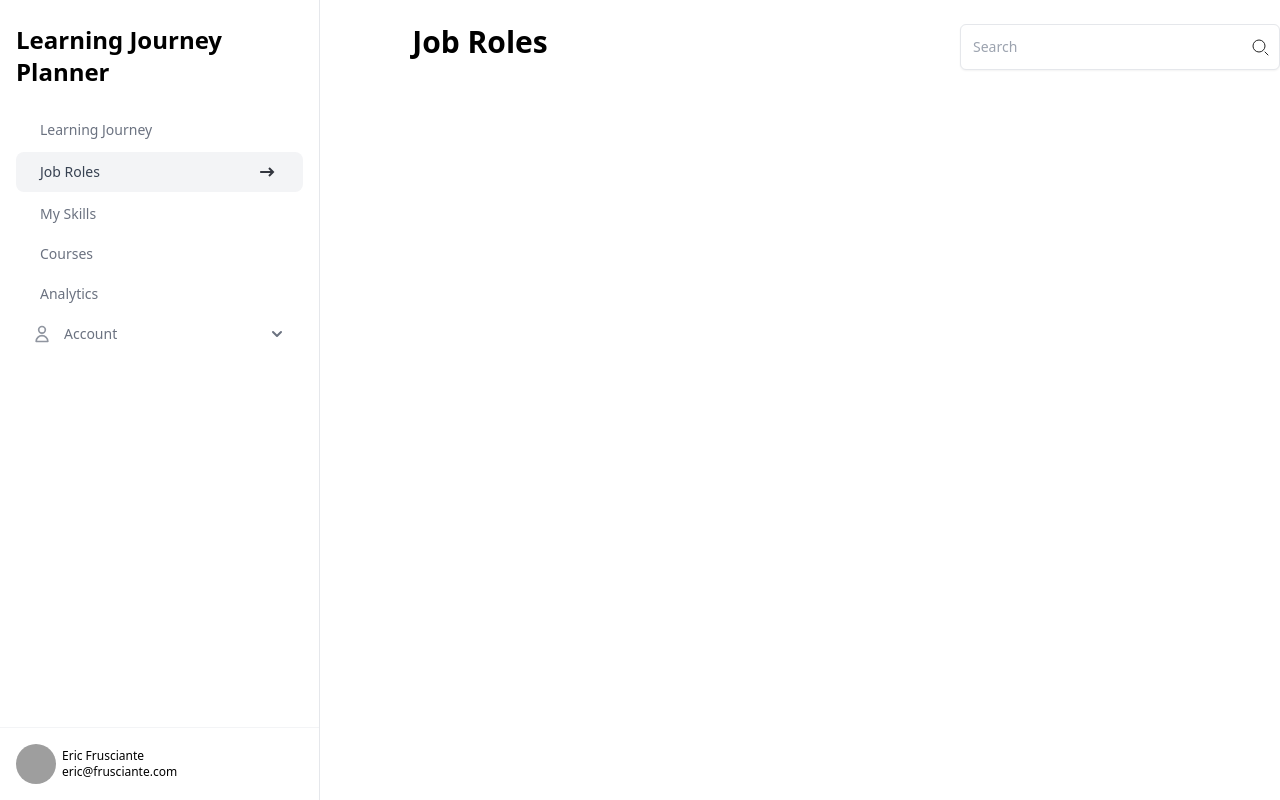
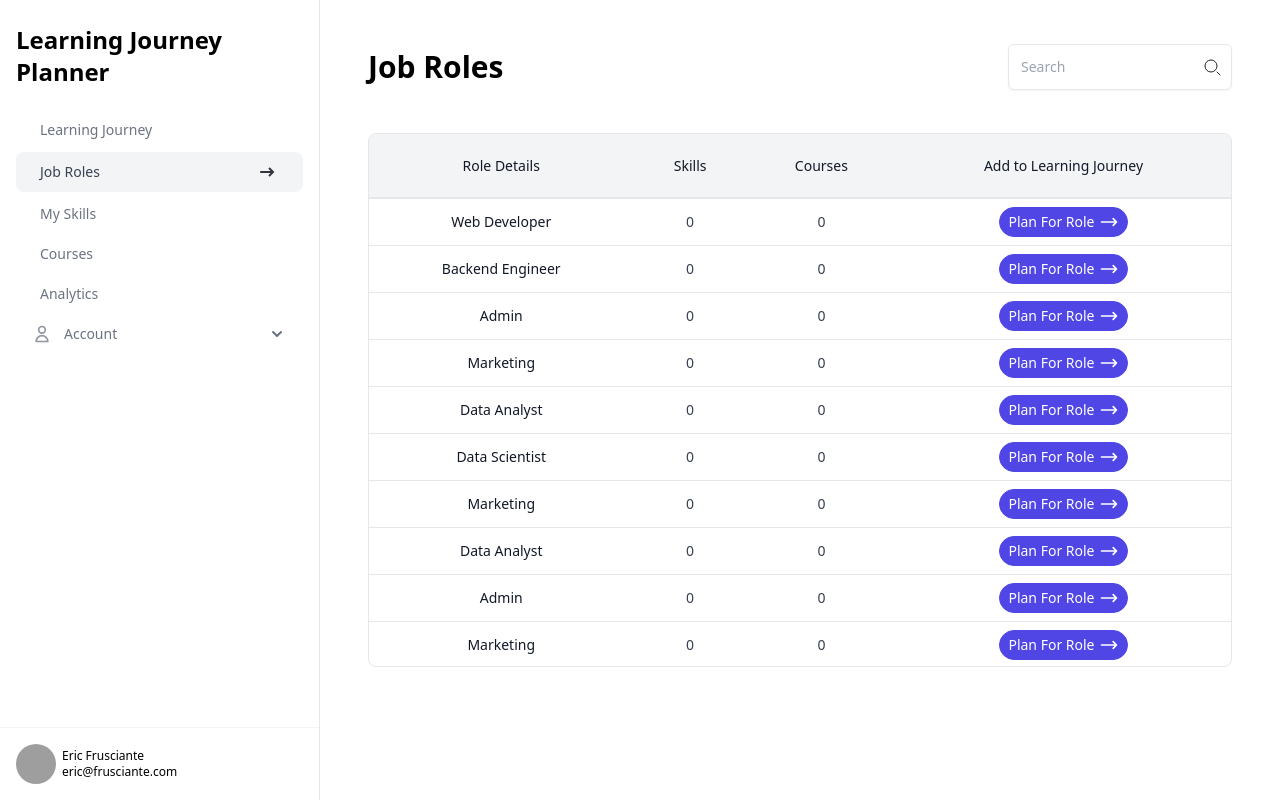
Before and after one commit to lamchingrou/g4test, a React (Create React App) app: page /staffrolepage in a window 1280 px wide. Built offline with nearby package versions, Linux system fonts and the light colour scheme; grey boxes are pictures that could not be loaded.

Commit message:
roles done

```diff
--- a/src/components/SearchInput.jsx
+++ b/src/components/SearchInput.jsx
@@ -5,7 +5,7 @@ export default function SearchInput() {
     return (
         <div class="relative">
             <label class="sr-only"> Search </label>
-            <input type="search" id="UserEmail" placeholder="Search" class="w-full rounded-md border border-gray-200 pr-10 shadow-sm sm:text-sm p-3" />
+            <input type="search" id="UserEmail" placeholder="Search" class="w-full rounded-md border border-gray-200 shadow-sm sm:text-sm p-3" />
             <span class="pointer-events-none absolute inset-y-0 right-0 grid w-10 place-content-center text-gray-500">
                 <svg width="24" height="24" viewBox="0 0 24 24" fill="none" xmlns="http://www.w3.org/2000/svg">
                     <circle cx="11" cy="11" r="6" stroke="#222222" />
--- /dev/null
+++ b/src/components/StaffRoleRows.jsx
@@ -0,0 +1,179 @@
+import React from 'react';
+import '../index.css'
+
+
+
+
+export default function StaffRoleRows() {
+    var sampleResponse = {
+        "data": [
+            {
+                "Role_ID": 1,
+                "Role_name": "Web Developer",
+                "Role_skills": [],
+                "Role_courses": []
+            },
+            {
+                "Role_ID": 2,
+                "Role_name": "Backend Engineer",
+                "Role_skills": [],
+                "Role_courses": []
+            },
+            {
+                "Role_ID": 3,
+                "Role_name": "Admin",
+                "Role_skills": [],
+                "Role_courses": []
+            },
+            {
+                "Role_ID": 4,
+                "Role_name": "Marketing",
+                "Role_skills": [],
+                "Role_courses": []
+            },
+            {
+                "Role_ID": 5,
+                "Role_name": "Data Analyst",
+                "Role_skills": [],
+                "Role_courses": []
+            },
+            {
+                "Role_ID": 6,
+                "Role_name": "Data Scientist",
+                "Role_skills": [],
+                "Role_courses": []
+            },
+            {
+                "Role_ID": 4,
+                "Role_name": "Marketing",
+                "Role_skills": [],
+                "Role_courses": []
+            },
+            {
+                "Role_ID": 5,
+                "Role_name": "Data Analyst",
+                "Role_skills": [],
+                "Role_courses": []
+            },
+            {
+                "Role_ID": 3,
+                "Role_name": "Admin",
+                "Role_skills": [],
+                "Role_courses": []
+            },
+            {
+                "Role_ID": 4,
+                "Role_name": "Marketing",
+                "Role_skills": [],
+                "Role_courses": []
+            },
+            {
+                "Role_ID": 5,
+                "Role_name": "Data Analyst",
+                "Role_skills": [],
+                "Role_courses": []
+            },
+            {
+                "Role_ID": 6,
+                "Role_name": "Data Scientist",
+                "Role_skills": [],
+                "Role_courses": []
+            },
+            {
+                "Role_ID": 4,
+                "Role_name": "Marketing",
+                "Role_skills": [],
+                "Role_courses": []
+            },
+            {
+                "Role_ID": 5,
+                "Role_name": "Data Analyst",
+                "Role_skills": [],
+                "Role_courses": []
+            },
+            {
+                "Role_ID": 3,
+                "Role_name": "Admin",
+                "Role_skills": [],
+                "Role_courses": []
+            },
+            {
+                "Role_ID": 4,
+                "Role_name": "Marketing",
+                "Role_skills": [],
+                "Role_courses": []
+            },
+            {
+                "Role_ID": 5,
+                "Role_name": "Data Analyst",
+                "Role_skills": [],
+                "Role_courses": []
+            },
+            {
+                "Role_ID": 6,
+                "Role_name": "Data Scientist",
+                "Role_skills": [],
+                "Role_courses": []
+            },
+            {
+                "Role_ID": 4,
+                "Role_name": "Marketing",
+                "Role_skills": [],
+                "Role_courses": []
+            },
+            {
+                "Role_ID": 5,
+                "Role_name": "Data Analyst",
+                "Role_skills": [],
+                "Role_courses": []
+            },
+
+
+
+
+
+
+
+
+
+
+        ]
+    }
+    console.log(sampleResponse.data)
+
+    const rows = sampleResponse.data.map(function (item) {
+        return <tr className="hover:bg-gray-200">
+            <td className="whitespace-nowrap px-4 py-2 font-medium text-gray-900 text-center">{item['Role_name']}</td>
+            <td className="whitespace-nowrap px-4 py-2 text-gray-700 text-center">{item['Role_skills'].length}</td>
+            <td className="whitespace-nowrap px-4 py-2 text-gray-700 text-center">{item['Role_courses'].length}</td>
+            <td className="whitespace-nowrap px-4 py-2 text-gray-700 text-center">
+                <a className="inline-flex items-center rounded-2xl border border-indigo-600 bg-indigo-600 px-2 py-1 text-white hover:bg-transparent hover:text-indigo-600 focus:outline-none focus:ring active:text-indigo-500"
+                    href="/download">
+                    <span className="text-sm font-medium"> Plan For Role </span>
+                    <svg
+                        className="ml-1 h-5 w-5"
+                        xmlns="http://www.w3.org/2000/svg"
+                        fill="none"
+                        viewBox="0 0 24 24"
+                        stroke="currentColor"
+                    >
+                        <path
+                            strokeLinecap="round"
+                            strokeLinejoin="round"
+                            strokeWidth="2"
+                            d="M17 8l4 4m0 0l-4 4m4-4H3"
+                        />
+                    </svg>
+                </a>
+            </td>
+        </tr>
+
+    })
+    return (
+        <tbody className="divide-y divide-gray-200">
+            {rows}
+
+        </tbody>
+
+    )
+}
--- a/src/data.js
+++ b/src/data.js
@@ -2,7 +2,7 @@
 //URL = "http://hostname:port/staff/*staffID*"
 //e.g. http://hostname:port/staff/130001
 //e.g. output =
-staffData = {
+var staffData = {
     "data": {
         "Dept": "Chariman",
         "Email": "jack.sim@allinone.com.sg",
@@ -19,7 +19,7 @@ staffData = {
 //URL = http://hostname:port/course/*course_id*
 //e.g. http://hostname:port/course/COR001
 //e.g. output =
-courseData = {
+var courseData = {
     "data": {
         "Course_Category": "Core",
         "Course_Desc": "This foundation module aims to introduce students to the fundamental concepts and underlying principles of systems thinking,",
@@ -36,11 +36,39 @@ courseData = {
 //URL = http://hostname:port/role/*role_id*
 //e.g. http://hostname:port/role/1
 //e.g. output =
-roleData = {
-    "data": {
+var response = {
+    "data": [
+        {
         "Role_ID": 1,
-        "Role_name": "Admin"
+        "Role_name": "Web Developer",
+        "Role_skills": [],
+        "Role_courses": []
+    },
+    {
+        "Role_ID": 2,
+        "Role_name": "Backend Engineer",
+        "Role_skills": [],
+        "Role_courses": []
+    },
+    {
+        "Role_ID": 3,
+        "Role_name": "Admin",
+        "Role_skills": [],
+        "Role_courses": []
+    },
+    {
+        "Role_ID": 4,
+        "Role_name": "Marketing",
+        "Role_skills": [],
+        "Role_courses": []
+    },
+    {
+        "Role_ID": 5,
+        "Role_name": "Data Analyst",
+        "Role_skills": [],
+        "Role_courses": []
     }
+]
 }
 
 //#Get all Role *TBC*
@@ -49,7 +77,7 @@ roleData = {
 //URL = http://hostname:port/registration/*reg_id*
 //e.g. http://hostname:port/registration/1
 //e.g. output =
-getRegistrationData = {
+var getRegistrationData = {
     "data": {
         "Completion_Status": "Completed",
         "Course_ID": "COR001",
--- a/src/pages/StaffRolePage.jsx
+++ b/src/pages/StaffRolePage.jsx
@@ -1,24 +1,37 @@
 import StaffSideBar from "../components/StaffSideBar"
 import SearchInput from "../components/SearchInput"
-
+import StaffRoleRows from "../components/StaffRoleRows"
 const StaffRolePage = () => {
     return (
-        <div className="container grid grid-cols-4 mx-auto">
+        <div className="container-full grid grid-cols-4 grid-rows-6 max-h-screen">
             <div className="col-span-1">
                 <StaffSideBar select='Job Roles' />
             </div>
-            <div className="col-span-3 grid grid-cols-6 pt-6">
-                <div className='col-start-1 col-end-3'>
-                    <h1 className="text-3xl font-bold text-center">
-                        Job Roles
-                    </h1>
+
+            <div className='col-start-2 col-end-3 my-auto'>
+                <h1 className="text-3xl font-bold text-start ml-12">
+                    Job Roles
+                </h1>
+            </div>
+
+                <div className='col-end-5 col-span-1 my-auto mx-12'>
+                    <SearchInput />
                 </div>
-                <div className='col-end-7 col-span-2'>
-                    <SearchInput/>
+                <div className='col-start-2 col-end-5 row-start-2 row-end-6 border border-3 rounded-lg overflow-y-scroll max-h-screen mx-12'>
+                        <table class="min-w-full divide-y-2 divide-gray-200 text-sm relative">
+                            <thead>
+                                <tr className='h-16 bg-gray-100 sticky top-0'>
+                                    <th class="whitespace-nowrap px-4 py-2 text-center font-medium text-gray-900">Role Details</th>
+                                    <th class="whitespace-nowrap px-4 py-2 text-center font-medium text-gray-900">Skills</th>
+                                    <th class="whitespace-nowrap px-4 py-2 text-center font-medium text-gray-900">Courses</th>
+                                    <th class="whitespace-nowrap px-4 py-2 text-center font-medium text-gray-900">Add to Learning Journey</th>
+                                </tr>
+                            </thead>
+                               <StaffRoleRows/>
+                        </table>
                 </div>
             </div>
 
-        </div>
     )
 }
 
```
